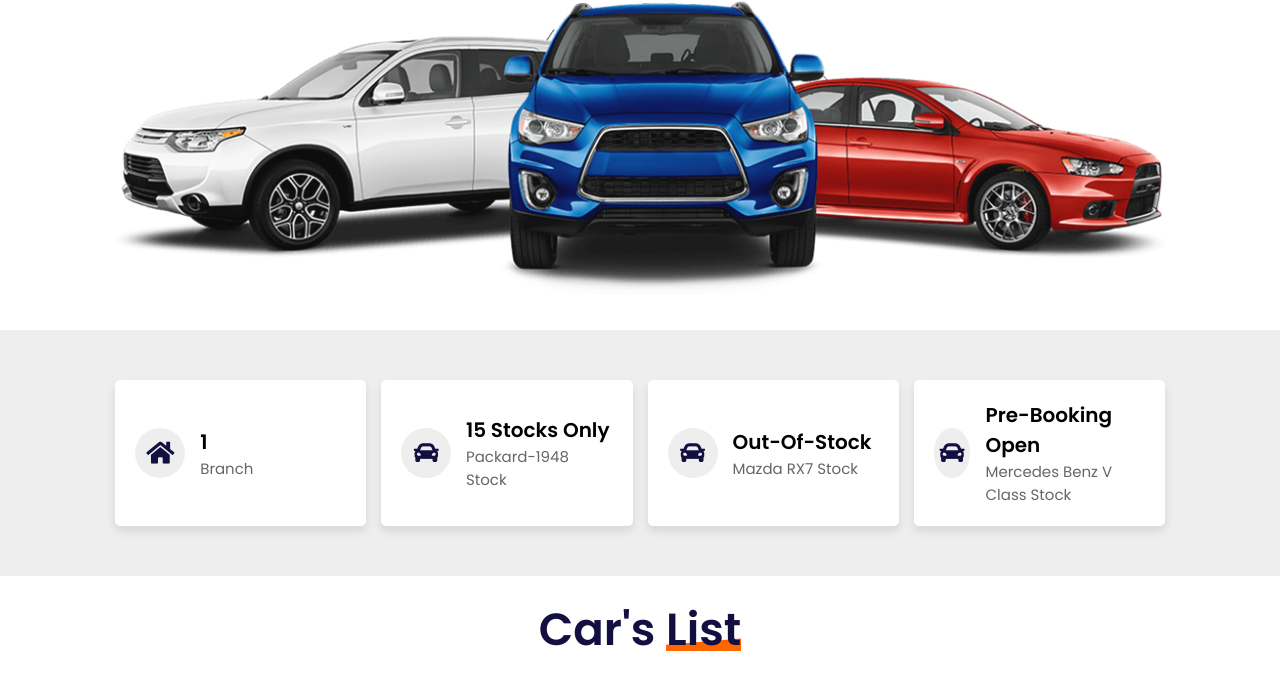
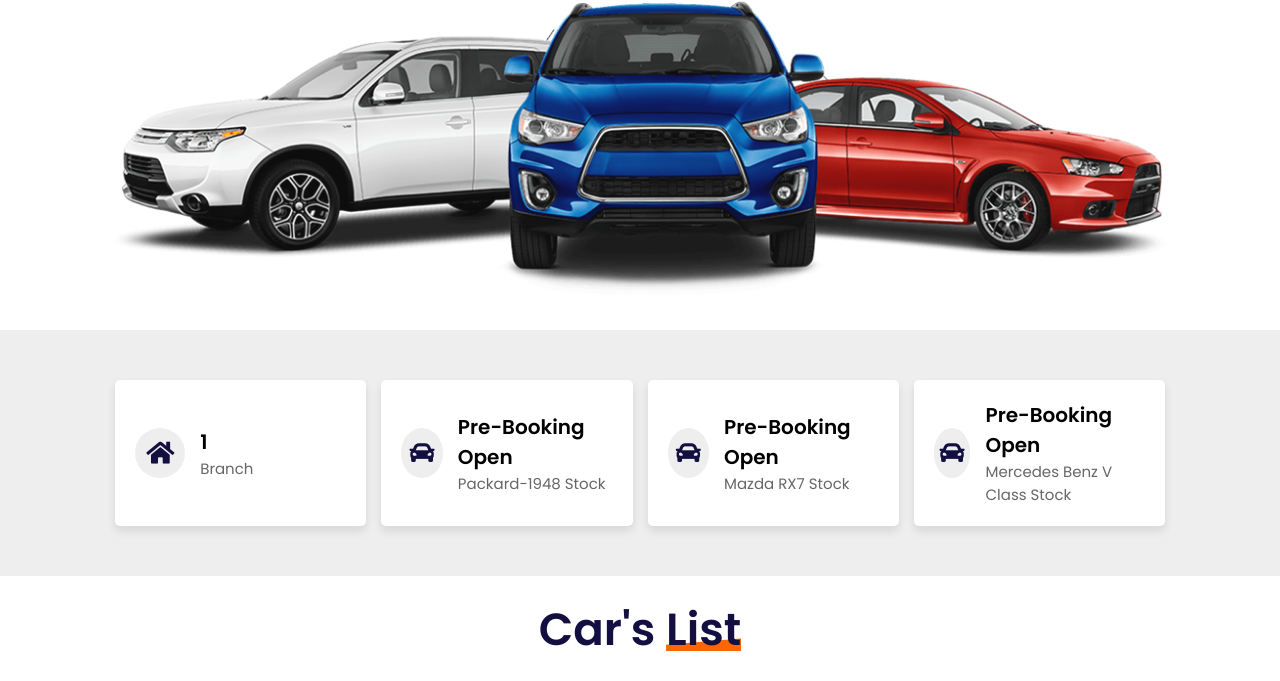
Before and after one commit to exoticsdealership/dealer, a plain HTML site: page index.html in a window 1280 px wide. Shown: the part 399-1080 px from the top of the page. Drawn offline with nearby package versions, Linux system fonts and the light colour scheme.

Commit message:
Update index.html

```diff
--- a/index.html
+++ b/index.html
@@ -80,7 +80,7 @@
     <div class="icons">
         <i class="fas fa-car"></i>
         <div class="content">
-            <h3>15 Stocks Only </h3>
+            <h3>Pre-booking Open </h3>
             <p>Packard-1948 Stock</p>
         </div>
     </div>
@@ -88,7 +88,7 @@
     <div class="icons">
         <i class="fas fa-car"></i>
         <div class="content">
-            <h3>Out-Of-Stock</h3>
+            <h3>Pre-booking Open</h3>
             <p>mazda RX7 Stock</p>
         </div>
     </div>
@@ -141,7 +141,7 @@
                 <img src="image\mazda rx7.png" alt="">
                 <div class="content">
                     <h3>Mazda RX7</h3>
-                    <div class="price"> <span><!--price---> </span> Up-Coming</div>
+                    <div class="price"> <span><!--price---> </span>TR-300000</div>
                     <p>
 
                         <span class="fas fa-circle"></span> ---
```
